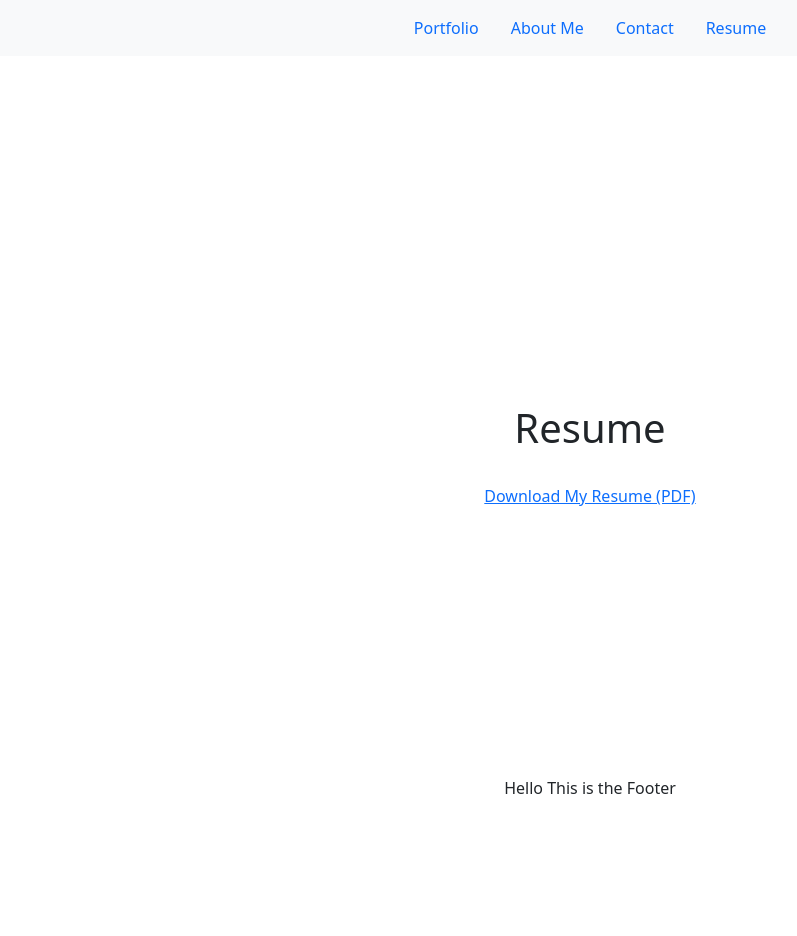
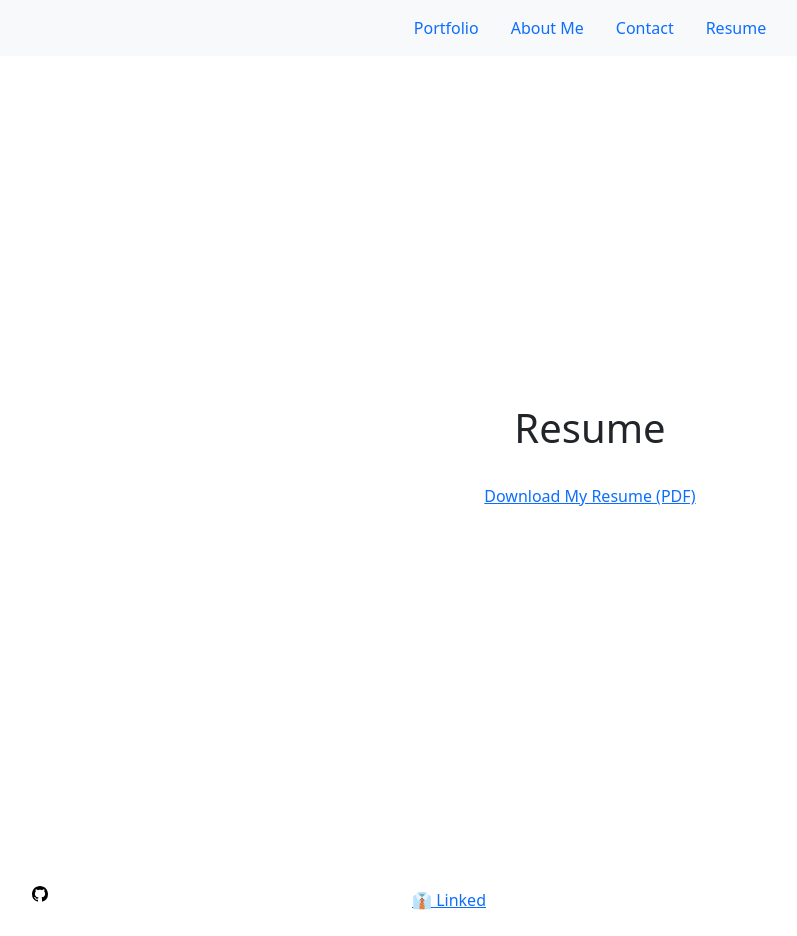
Before and after one commit to ThomasMunzar/Thomas_Portfolio-React, a React (Vite) app: page /resume in a window 1280 px wide. Shown: the whole page, without its empty margins (50-847 px from the left). Before the commit the page ends 856 px from the top, so only its background shows below. Built offline with nearby package versions, Linux system fonts and the light colour scheme.

Commit message:
working on footer

```diff
--- a/src/components/Footer.jsx
+++ b/src/components/Footer.jsx
@@ -1,7 +1,30 @@
-export default function Footer (){
+export default function Footer() {
     return (
-        <div className="footer fixed-bottom d-flex justify-content-center">
-        Hello This is the Footer
-        </div>
+
+        <footer className="text center py-4">
+            <div className="container">
+                <div className="row">
+                    <div className="col-md-4">
+                        <a href="https://github.com/ThomasMunzar" target="_blank" rel="noopener noreferrer">
+                            <i className="fab fa-github fa-2x"></i>
+                            <svg xmlns="http://www.w3.org/2000/svg" viewBox="0 0 16 16" width="16" height="16"><path d="M8 0c4.42 0 8 3.58 8 8a8.013 8.013 0 0 1-5.45 7.59c-.4.08-.55-.17-.55-.38 0-.27.01-1.13.01-2.2 0-.75-.25-1.23-.54-1.48 1.78-.2 3.65-.88 3.65-3.95 0-.88-.31-1.59-.82-2.15.08-.2.36-1.02-.08-2.12 0 0-.67-.22-2.2.82-.64-.18-1.32-.27-2-.27-.68 0-1.36.09-2 .27-1.53-1.03-2.2-.82-2.2-.82-.44 1.1-.16 1.92-.08 2.12-.51.56-.82 1.28-.82 2.15 0 3.06 1.86 3.75 3.64 3.95-.23.2-.44.55-.51 1.07-.46.21-1.61.55-2.33-.66-.15-.24-.6-.83-1.23-.82-.67.01-.27.38.01.53.34.19.73.9.82 1.13.16.45.68 1.31 2.69.94 0 .67.01 1.3.01 1.49 0 .21-.15.45-.55.38A7.995 7.995 0 0 1 0 8c0-4.42 3.58-8 8-8Z"></path></svg>
+                        </a>
+                    </div>
+                    <div className="col-md-4">
+
+                        <a href="https://www.linkedin.com/in/thomas-munzar-659b51250/" target="_blank" rel="noopener noreferrer">
+                            <i className="fab fa-linkedin fa-3x d-block mb-2" ></i>
+                            👔 Linked
+                        </a>
+                    </div>
+                    <div className="col-md-4">
+                        <i className="fab fa-twitter fa-3x d-block mb-2"></i>
+                    </div>
+                </div>
+            </div>
+
+        </footer>
+
+
     )
 }
```
